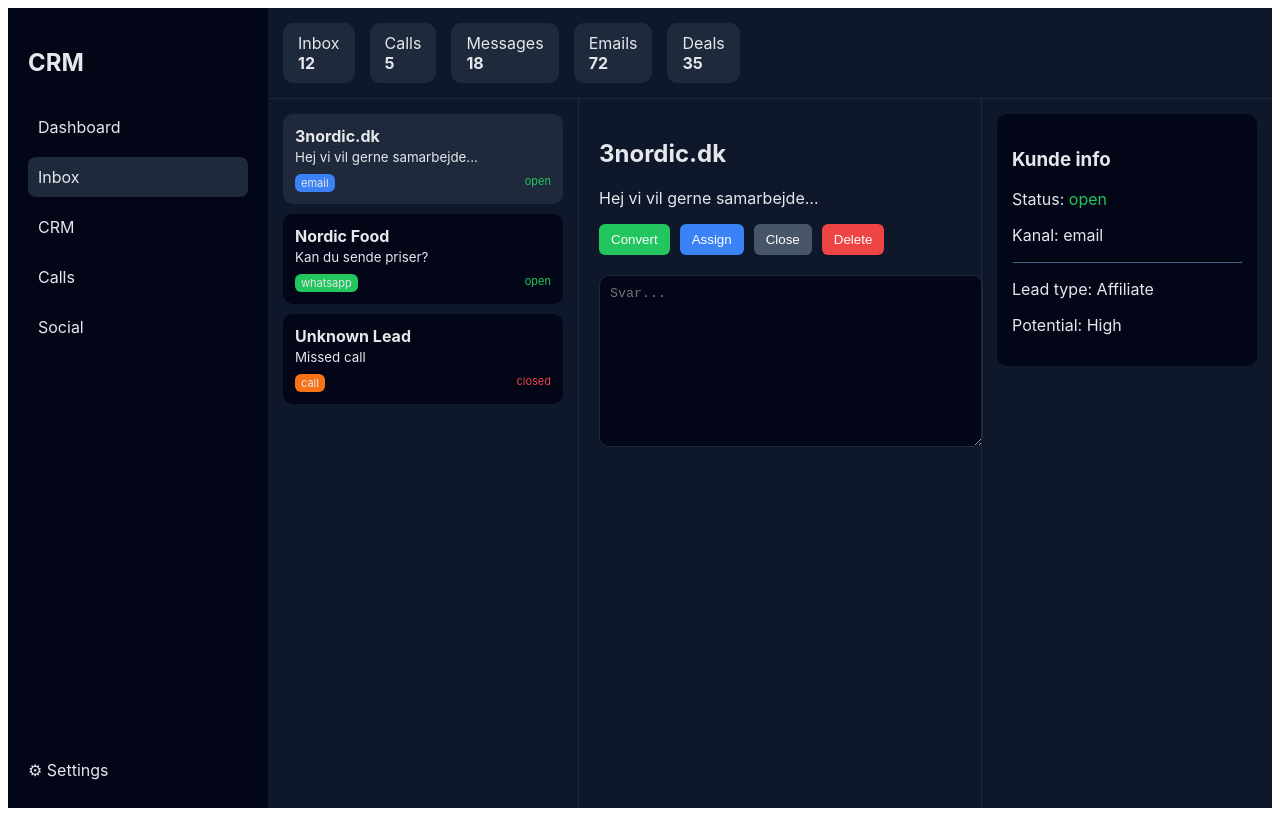
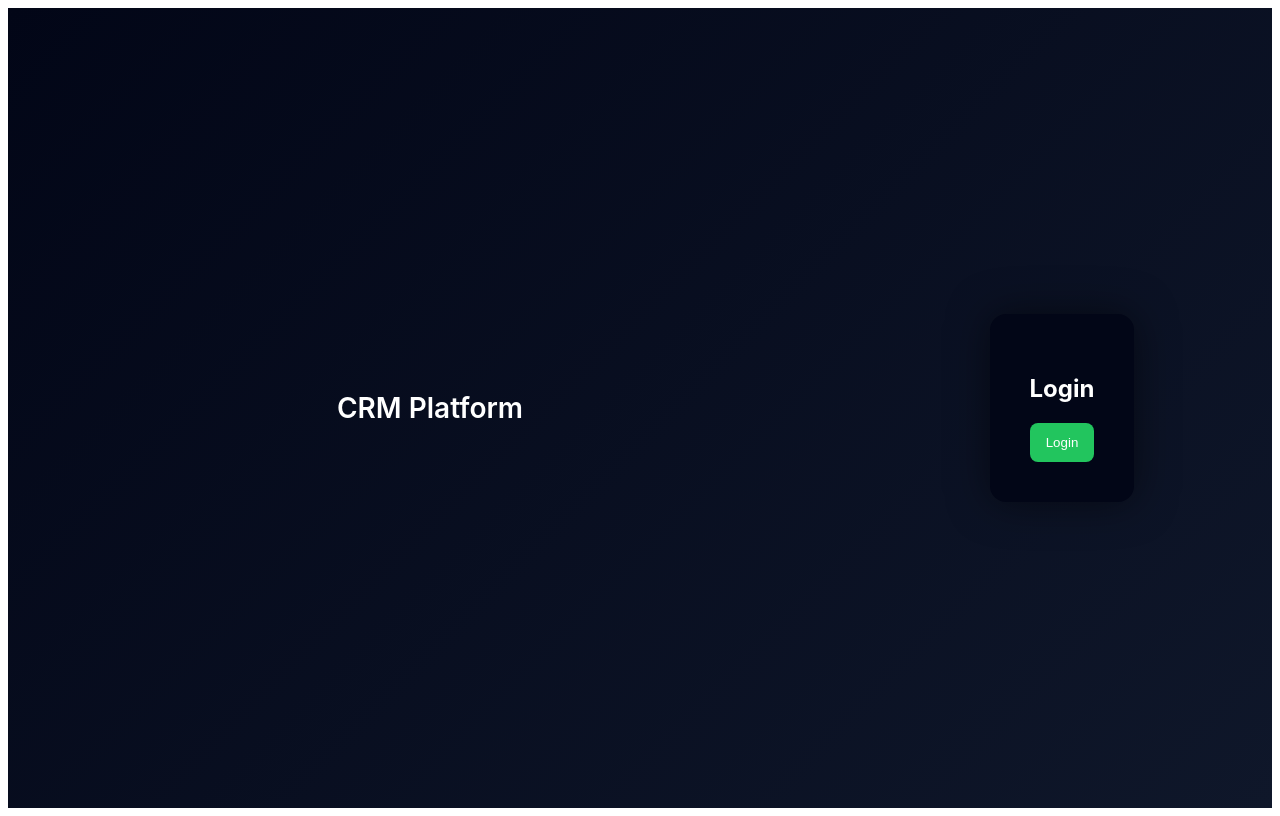
Before and after one commit to 2710brian/crm-dashboard, a React (Vite) app: page / in a window 1280 px wide. Built offline with nearby package versions, Linux system fonts and the light colour scheme.

Commit message:
Update App.jsx

```diff
--- a/src/App.jsx
+++ b/src/App.jsx
@@ -2,6 +2,53 @@ import { useState } from "react";
 
 export default function App() {
 
+  // ===== LOGIN =====
+  const [loggedIn, setLoggedIn] = useState(false);
+
+  // ===== LANGUAGE =====
+  const translations = {
+    da: {
+      dashboard: "Dashboard",
+      inbox: "Indbakke",
+      crm: "CRM",
+      calls: "Opkald",
+      social: "Social",
+      convert: "Konverter",
+      assign: "Tildel",
+      close: "Luk",
+      delete: "Slet",
+      reply: "Svar..."
+    },
+    en: {
+      dashboard: "Dashboard",
+      inbox: "Inbox",
+      crm: "CRM",
+      calls: "Calls",
+      social: "Social",
+      convert: "Convert",
+      assign: "Assign",
+      close: "Close",
+      delete: "Delete",
+      reply: "Reply..."
+    },
+    es: {
+      dashboard: "Panel",
+      inbox: "Bandeja",
+      crm: "CRM",
+      calls: "Llamadas",
+      social: "Social",
+      convert: "Convertir",
+      assign: "Asignar",
+      close: "Cerrar",
+      delete: "Eliminar",
+      reply: "Responder..."
+    }
+  };
+
+  const [lang, setLang] = useState("da");
+  const t = (k) => translations[lang][k] || k;
+
+  // ===== DATA =====
   const [selected, setSelected] = useState(0);
 
   const [messages, setMessages] = useState([
@@ -36,27 +83,89 @@ export default function App() {
     return "#6B7280";
   };
 
+  // ===== LOGIN OVERLAY =====
+  if (!loggedIn) {
+    return (
+      <div style={{
+        height: "100vh",
+        display: "flex",
+        background: "linear-gradient(135deg,#020617,#0F172A)",
+        color: "white",
+        fontFamily: "Inter"
+      }}>
+        <div style={{
+          flex: 1,
+          display: "flex",
+          alignItems: "center",
+          justifyContent: "center",
+          fontSize: "28px",
+          fontWeight: "600"
+        }}>
+          CRM Platform
+        </div>
+
+        <div style={{
+          width: "420px",
+          display: "flex",
+          alignItems: "center",
+          justifyContent: "center"
+        }}>
+          <div style={{
+            background: "#020617",
+            padding: "40px",
+            borderRadius: "16px",
+            boxShadow: "0 0 40px rgba(0,0,0,0.5)"
+          }}>
+            <h2 style={{ marginBottom: "20px" }}>Login</h2>
+
+            <button
+              onClick={() => setLoggedIn(true)}
+              style={{
+                width: "100%",
+                padding: "12px",
+                background: "#22C55E",
+                border: "none",
+                borderRadius: "8px",
+                color: "white",
+                cursor: "pointer"
+              }}
+            >
+              Login
+            </button>
+          </div>
+        </div>
+      </div>
+    );
+  }
+
+  // ===== MAIN UI =====
   return (
     <div style={{ display: "flex", height: "100vh", background: "#0F172A", color: "#E5E7EB", fontFamily: "Inter" }}>
 
       {/* SIDEBAR */}
-      <div style={{ width: "220px", background: "#020617", padding: "20px" }}>
+      <div style={{ width: "220px", background: "#020617", padding: "20px", position: "relative" }}>
         <h2 style={{ marginBottom: "30px" }}>CRM</h2>
 
-        {["Dashboard", "Inbox", "CRM", "Calls", "Social"].map((item) => (
+        {[t("dashboard"), t("inbox"), t("crm"), t("calls"), t("social")].map((item) => (
           <div key={item} style={{
             padding: "10px",
             borderRadius: "8px",
             marginBottom: "10px",
             cursor: "pointer",
-            background: item === "Inbox" ? "#1E293B" : "transparent"
+            background: item === t("inbox") ? "#1E293B" : "transparent"
           }}>
             {item}
           </div>
         ))}
 
+        {/* SETTINGS + FLAGS */}
         <div style={{ position: "absolute", bottom: "20px" }}>
           ⚙ Settings
+          <div style={{ marginTop: "10px", display: "flex", gap: "10px" }}>
+            <span onClick={() => setLang("da")} style={{ cursor: "pointer" }}>🇩🇰</span>
+            <span onClick={() => setLang("en")} style={{ cursor: "pointer" }}>🇬🇧</span>
+            <span onClick={() => setLang("es")} style={{ cursor: "pointer" }}>🇪🇸</span>
+          </div>
         </div>
       </div>
 
@@ -64,7 +173,9 @@ export default function App() {
       <div style={{ flex: 1, display: "flex", flexDirection: "column" }}>
 
         {/* TOP BAR */}
-        <div style={{ display: "flex", gap: "15px", padding: "15px", borderBottom: "1px solid #1E293B" }}>
+        <div style={{ display: "flex", justifyContent: "space-between", padding: "15px", borderBottom: "1px solid #1E293B" }}>
+
+          <div style={{ display: "flex", gap: "15px" }}>
             {[
               { label: "Inbox", value: 12 },
               { label: "Calls", value: 5 },
@@ -83,6 +194,24 @@ export default function App() {
             ))}
           </div>
 
+          {/* USER */}
+          <div style={{ display: "flex", alignItems: "center", gap: "10px" }}>
+            Brian
+            <div style={{
+              width: "35px",
+              height: "35px",
+              borderRadius: "50%",
+              background: "#3B82F6",
+              display: "flex",
+              alignItems: "center",
+              justifyContent: "center"
+            }}>
+              B
+            </div>
+          </div>
+
+        </div>
+
         {/* CONTENT */}
         <div style={{ display: "flex", flex: 1 }}>
 
@@ -96,7 +225,8 @@ export default function App() {
                   marginBottom: "10px",
                   borderRadius: "10px",
                   cursor: "pointer",
-                  background: selected === i ? "#1E293B" : "#020617"
+                  background: selected === i ? "#1E293B" : "#020617",
+                  transition: "0.2s"
                 }}>
                 <b>{item.name}</b><br />
                 <small>{item.text}</small>
@@ -131,27 +261,15 @@ export default function App() {
             <h2>{active?.name}</h2>
             <p>{active?.text}</p>
 
-            {/* BUTTONS */}
             <div style={{ display: "flex", gap: "10px", marginTop: "15px" }}>
-              <button style={{ background: "#22C55E", padding: "8px 12px", border: "none", borderRadius: "6px", color: "white" }} onClick={convertToCRM}>
-                Convert
-              </button>
-
-              <button style={{ background: "#3B82F6", padding: "8px 12px", border: "none", borderRadius: "6px", color: "white" }} onClick={() => updateStatus("in progress")}>
-                Assign
-              </button>
-
-              <button style={{ background: "#475569", padding: "8px 12px", border: "none", borderRadius: "6px", color: "white" }} onClick={() => updateStatus("closed")}>
-                Close
-              </button>
-
-              <button style={{ background: "#EF4444", padding: "8px 12px", border: "none", borderRadius: "6px", color: "white" }} onClick={removeTicket}>
-                Delete
-              </button>
+              <button style={{ background: "#22C55E", padding: "8px 12px", border: "none", borderRadius: "6px", color: "white" }} onClick={convertToCRM}>{t("convert")}</button>
+              <button style={{ background: "#3B82F6", padding: "8px 12px", border: "none", borderRadius: "6px", color: "white" }} onClick={() => updateStatus("in progress")}>{t("assign")}</button>
+              <button style={{ background: "#475569", padding: "8px 12px", border: "none", borderRadius: "6px", color: "white" }} onClick={() => updateStatus("closed")}>{t("close")}</button>
+              <button style={{ background: "#EF4444", padding: "8px 12px", border: "none", borderRadius: "6px", color: "white" }} onClick={removeTicket}>{t("delete")}</button>
             </div>
 
             <textarea
-              placeholder="Svar..."
+              placeholder={t("reply")}
               style={{
                 marginTop: "20px",
                 width: "100%",
```
Lines whose indentation alone changed are shown as unchanged.
